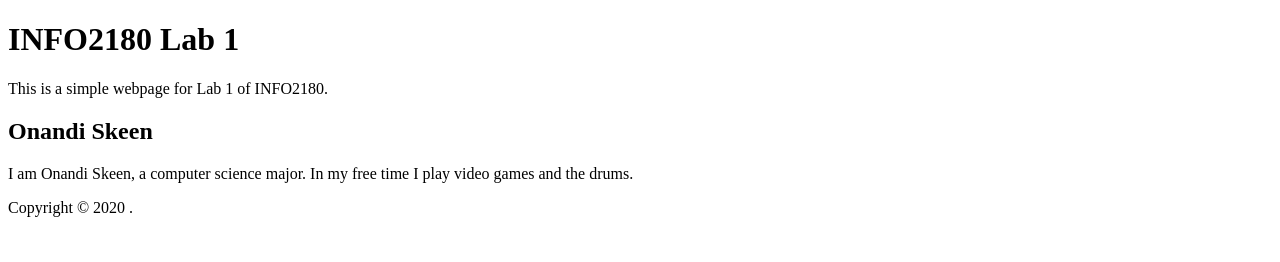
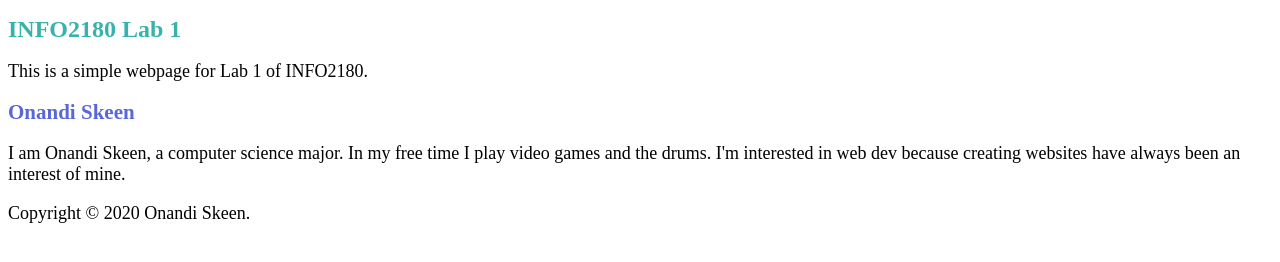
Before and after one commit to RyZeRaid/info2180-lab1, a plain HTML site: page index.html in a window 1280 px wide. Drawn offline with Linux system fonts and the light colour scheme.

Commit message:
Added style sheet and updated html

```diff
--- a/index.html
+++ b/index.html
@@ -1,6 +1,7 @@
 <!DOCTYPE html>
 <html lang="en">
 <head>
+    <link rel="stylesheet" href="style.css">
     <meta charset="UTF-8">
     <meta name="viewport" content="width=devicewidth, initial-scale=1.0">
     <meta http-equiv="X-UA-Compatible" content="ie=edge">
@@ -13,10 +14,10 @@
  </header>
  <main>
  <h2>Onandi Skeen</h2>
- <p>I am Onandi Skeen, a computer science major. In my free time I play video games and the drums.</p>
+ <p>I am Onandi Skeen, a computer science major. In my free time I play video games and the drums. I'm interested in web dev because creating websites have always been an interest of mine.</p>
  </main>
  <footer>
- <p>Copyright &copy; 2020 <Your Name>.</p>
+ <p>Copyright &copy; 2020 Onandi Skeen.</p>
  </footer>
 </body>
 </html>
--- /dev/null
+++ b/style.css
@@ -0,0 +1,13 @@
+h1 {
+    font-size: 24px;
+    color: #38B2AC;
+}
+
+h2 {
+    font-size: 21px;
+    color: #5A67D8;
+}
+
+p {
+    font-size: 18px;
+}
```
